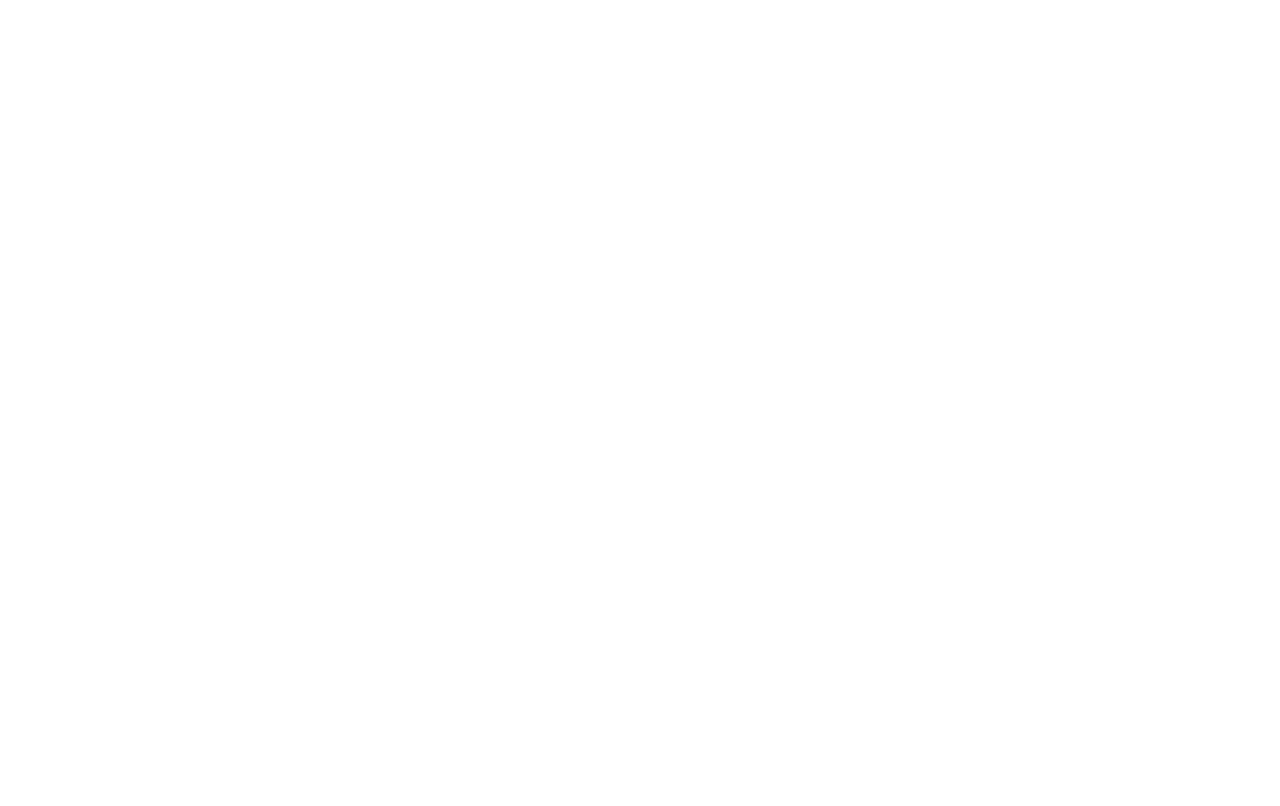
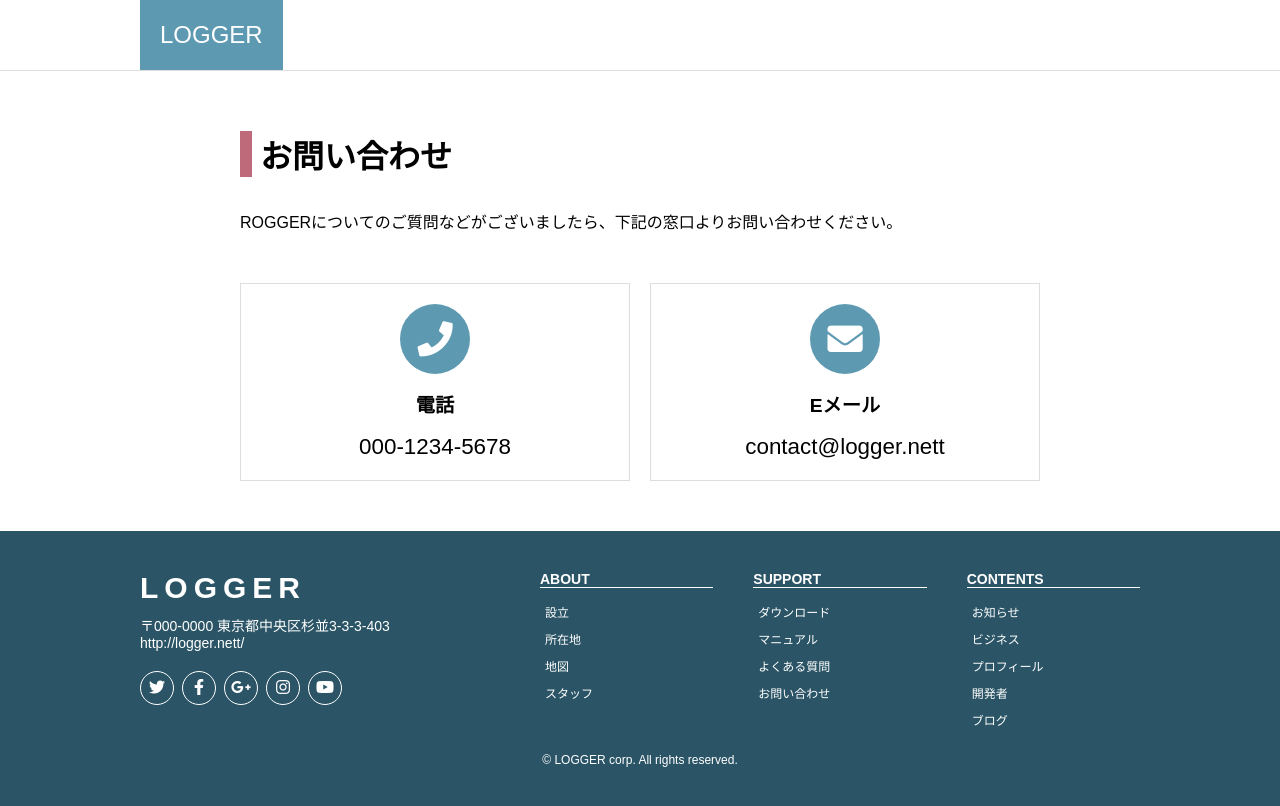
Before and after one commit to yinm/6step-master-html-css, a Nuxt app in the folder trace/: page /contact in a window 1280 px wide. Before the commit this address had no page. Built offline with nearby package versions, Linux system fonts and the light colour scheme.

Commit message:
Try 4-3-1

```diff
--- /dev/null
+++ b/trace/components/ContactView.vue
@@ -0,0 +1,108 @@
+<template>
+  <div>
+    <div class="container">
+      <h1>お問い合わせ</h1>
+      <p>ROGGERについてのご質問などがございましたら、下記の窓口よりお問い合わせください。</p>
+      <div class="contact-wrap">
+        <div class="card">
+          <i class="fas fa-phone" />
+          <h2>電話</h2>
+          <p>000-1234-5678</p>
+        </div>
+        <div class="card">
+          <i class="fas fa-envelope" />
+          <h2>Eメール</h2>
+          <p>contact@logger.nett</p>
+        </div>
+      </div>
+    </div>
+  </div>
+</template>
+
+<style scoped>
+.container {
+  max-width: var(--middle-width);
+  margin-left: auto;
+  margin-right: auto;
+  padding: 50px 10px;
+}
+
+@media (max-width: 599px) {
+  :root {
+    font-size: 14px;
+  }
+}
+
+@media (min-width: 600px) and (max-width: 799px) {
+  :root {
+    font-size: 16px;
+  }
+}
+
+@media (min-width: 800px) {
+  :root {
+    font-size: 18px;
+  }
+}
+
+body {
+  font-size: 16px;
+}
+
+h1 {
+  margin-top: 10px;
+  margin-bottom: 2rem;
+  border-left: solid 0.75rem var(--accent-color);
+  padding-left: 0.5rem;
+  font-size: 2rem;
+}
+
+p {
+  margin-top: 0;
+  font-size: 1rem;
+}
+
+.contact-wrap {
+  margin-top: 30px;
+}
+
+.card {
+  margin-top: 20px;
+  padding: 20px;
+  border: solid 1px var(--gray-color);
+  text-align: center;
+}
+
+i {
+  border-radius: 50%;
+  background-color: var(--main-color);
+  color: var(--icon-color);
+  font-size: 2.2rem;
+  width: 2em;
+  line-height: 2em;
+  text-align: center;
+}
+
+h2 {
+  font-size: 1.2rem;
+}
+
+.card p {
+  margin: 0;
+  font-size: 1.4rem;
+}
+
+@media (min-width: 800px) {
+  .contact-wrap {
+    display: flex;
+  }
+
+  .card {
+    flex: 1;
+  }
+
+  .card:not(:last-child) {
+    margin-right: 20px;
+  }
+}
+</style>
--- /dev/null
+++ b/trace/pages/contact.vue
@@ -0,0 +1,39 @@
+<template>
+  <div>
+    <logger-header :is-no-hero-image="true" />
+    <contact-view />
+    <Footer />
+  </div>
+</template>
+
+<script>
+import ContactView from '~/components/ContactView'
+import Footer from '~/components/Footer'
+import LoggerHeader from '~/components/LoggerHeader'
+
+export default {
+  components: {
+    ContactView,
+    Footer,
+    LoggerHeader
+  }
+}
+</script>
+
+<style>
+body {
+  margin: 0;
+  font-family: 'メイリオ', 'Hiragino Kaku Gothic Pro', sans-serif;
+}
+
+.sr-only {
+  position: absolute;
+  width: 1px;
+  height: 1px;
+  padding: 0;
+  margin: -1px;
+  overflow: hidden;
+  clip: rect(0, 0, 0, 0);
+  border: 0;
+}
+</style>
```
